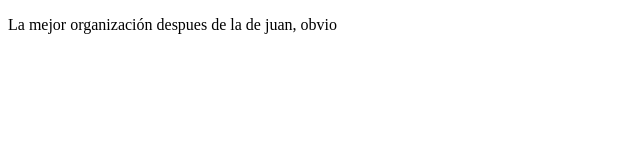
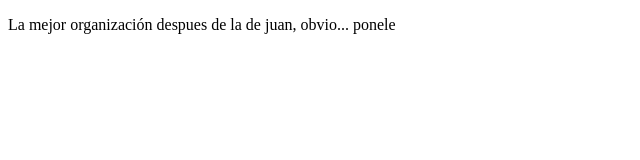
Before and after one commit to mastermeli-rodrigogluna/repo, a plain HTML site: page index.html in a window 1280 px wide. Shown: the full height of the page, 0-640 px from the left. Drawn offline with Linux system fonts and the light colour scheme.

Commit message:
Update index.html

```diff
--- a/index.html
+++ b/index.html
@@ -5,6 +5,6 @@
     <title>mastermeli-rodrigogluna me dijo que belgano Asciende</title>
   </head>
   <body>
-    <p>La mejor organización despues de la de juan, obvio</p>
+    <p>La mejor organización despues de la de juan, obvio... ponele</p>
   </body>
 </html>
```
